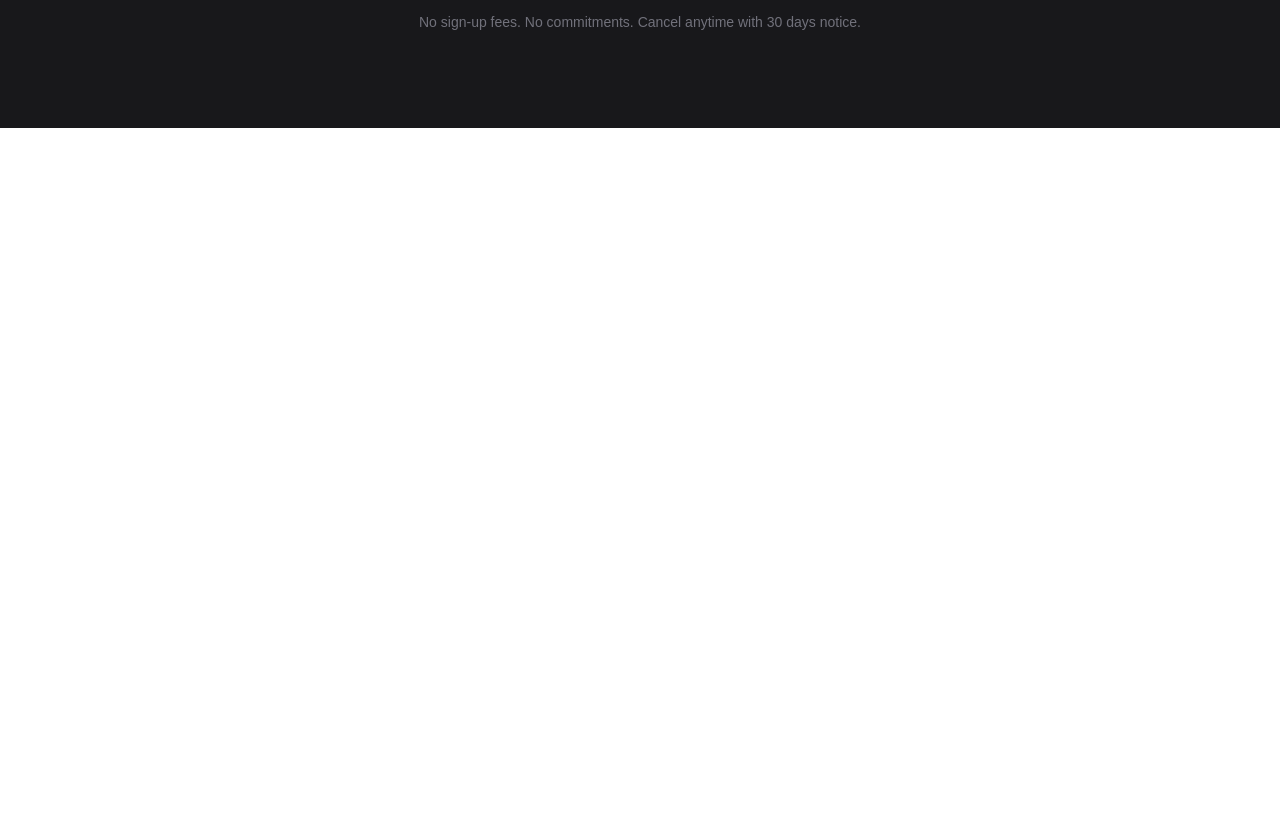
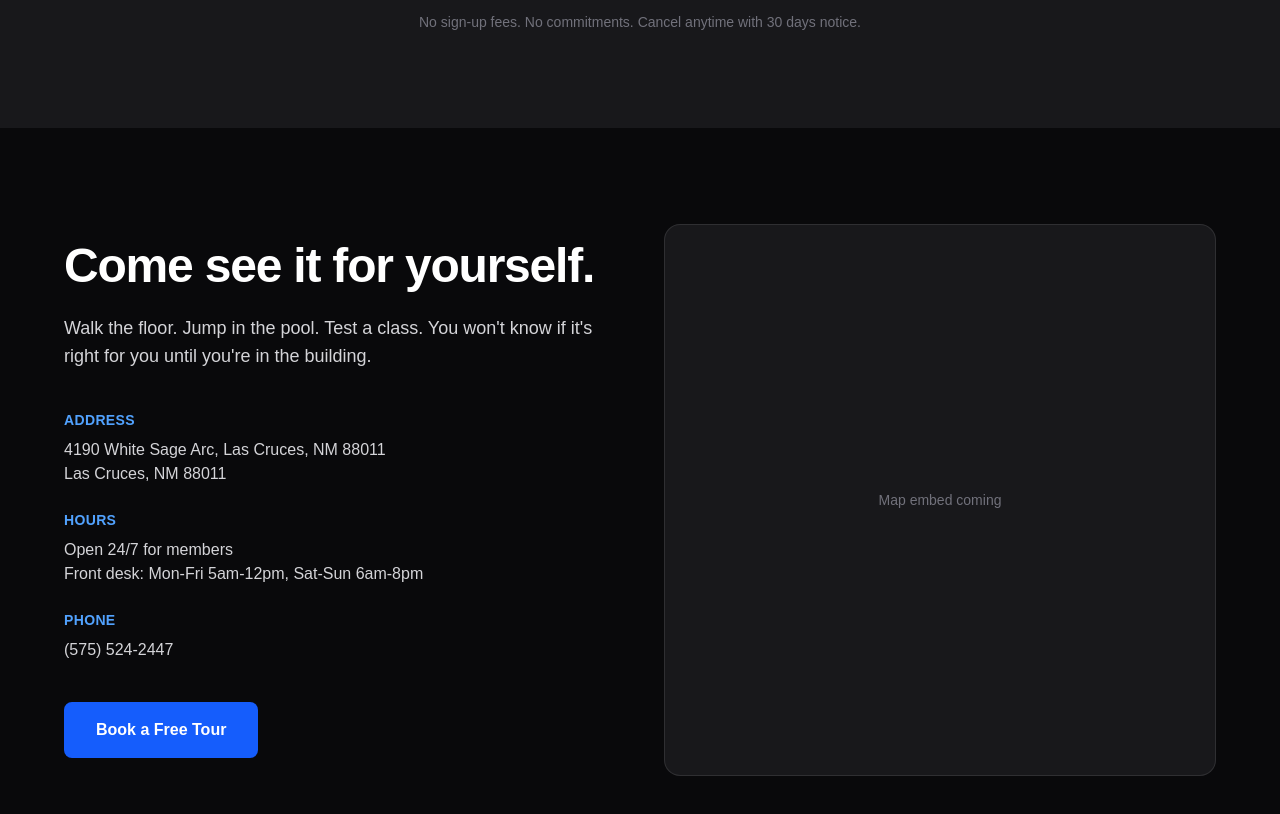
Before and after one commit to ichiatic/hello, a Next.js app: page / in a window 1280 px wide. Shown: the part 1960-2774 px from the top of the page. Before the commit the page ends 2088 px from the top, so only its background shows below. Built offline with nearby package versions, Linux system fonts and the light colour scheme.

Commit message:
Add visit section

```diff
--- a/app/page.tsx
+++ b/app/page.tsx
@@ -59,6 +59,7 @@ export default function Home() {
           </div>
         </div>
       </section>
+
       {/* Pricing Preview Section */}
       <section id="memberships" className="bg-zinc-900 px-6 py-24">
         <div className="mx-auto max-w-6xl">
@@ -70,7 +71,7 @@ export default function Home() {
           </p>
 
           <div className="mt-16 grid gap-6 md:grid-cols-3">
-            {/* Basic */}
+            {/* Student */}
             <div className="rounded-2xl border border-white/10 bg-zinc-950 p-8">
               <h3 className="text-xl font-semibold">Student</h3>
               <p className="mt-2 text-sm text-zinc-400">Ages 13-22, valid ID required</p>
@@ -128,6 +129,66 @@ export default function Home() {
           </p>
         </div>
       </section>
+
+      {/* Visit Section */}
+      <section id="visit" className="px-6 py-24">
+        <div className="mx-auto max-w-6xl">
+          <div className="grid gap-12 md:grid-cols-2 md:items-center">
+            {/* Left: copy */}
+            <div>
+              <h2 className="text-4xl font-bold tracking-tight sm:text-5xl">
+                Come see it for yourself.
+              </h2>
+              <p className="mt-6 text-lg text-zinc-300">
+                Walk the floor. Jump in the pool. Test a class. You won&apos;t know if it&apos;s right for you until you&apos;re in the building.
+              </p>
+
+              <div className="mt-10 space-y-6">
+                <div>
+                  <h3 className="text-sm font-semibold uppercase tracking-wide text-blue-400">
+                    Address
+                  </h3>
+                  <p className="mt-2 text-zinc-300">
+                  4190 White Sage Arc, Las Cruces, NM 88011<br />
+                    Las Cruces, NM 88011
+                  </p>
+                </div>
+
+                <div>
+                  <h3 className="text-sm font-semibold uppercase tracking-wide text-blue-400">
+                    Hours
+                  </h3>
+                  <p className="mt-2 text-zinc-300">
+                    Open 24/7 for members<br />
+                    Front desk: Mon-Fri 5am-12pm, Sat-Sun 6am-8pm
+                  </p>
+                </div>
+
+                <div>
+                  <h3 className="text-sm font-semibold uppercase tracking-wide text-blue-400">
+                    Phone
+                  </h3>
+                  <p className="mt-2 text-zinc-300">(575) 524-2447</p>
+                </div>
+              </div>
+
+              <div className="mt-10">
+                <a
+                  href="#"
+                  className="inline-block rounded-lg bg-blue-600 px-8 py-4 text-base font-semibold text-white transition-colors hover:bg-blue-500"
+                >
+                  Book a Free Tour
+                </a>
+              </div>
+            </div>
+
+            {/* Right: map placeholder */}
+            <div className="aspect-square rounded-2xl border border-white/10 bg-zinc-900 flex items-center justify-center">
+              <p className="text-sm text-zinc-500">Map embed coming</p>
+            </div>
+          </div>
+        </div>
+      </section>
     </main>
   );
 }
```
